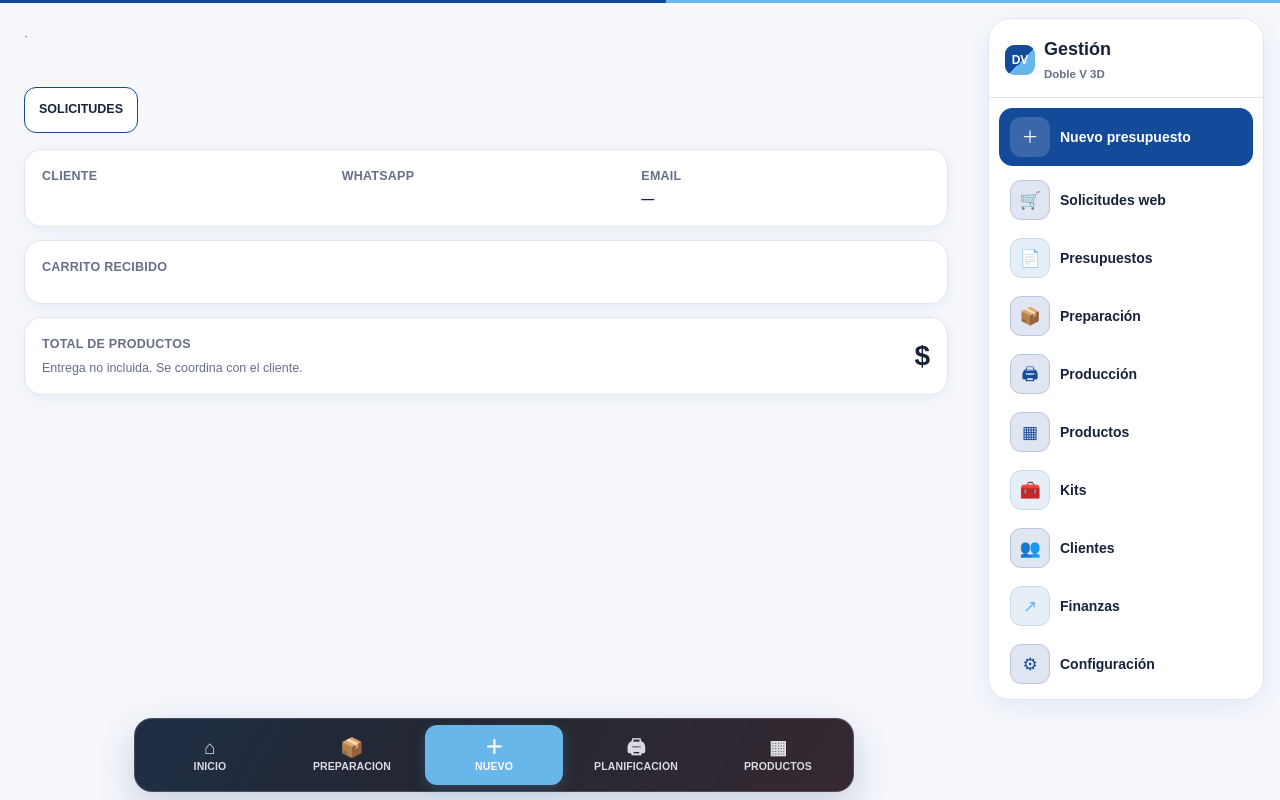
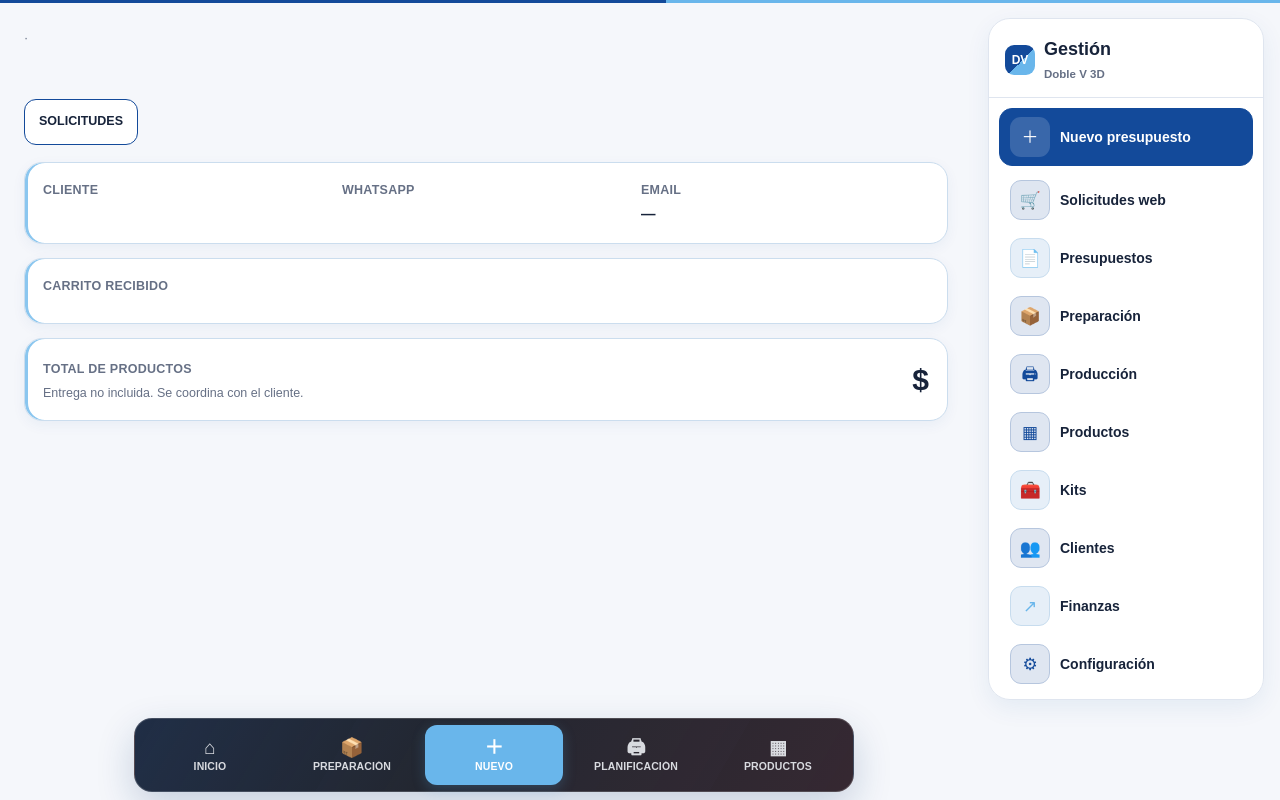
Before and after one commit to LucasVidela7/doblev3d, a Django app: template pedidos/templates/pedidos/solicitud_web_detalle.html in a window 1280 px wide. Run offline with Django 5.2, Linux system fonts and the light colour scheme; the template is opened without the code that fills it, so the values that code supplies are empty.

Commit message:
QA: mejorar detalle de Solicitud web

```diff
--- a/pedidos/templates/pedidos/solicitud_web_detalle.html
+++ b/pedidos/templates/pedidos/solicitud_web_detalle.html
@@ -22,7 +22,7 @@ h1{margin:0;font-size:30px}.sub{margin-top:5px;color:var(--dv-muted,#667085);fon
 @media(max-width:720px){.head{flex-direction:column}.actions{justify-content:flex-start}.info,.money,.customer-compare{grid-template-columns:1fr}.total{align-items:flex-start;flex-direction:column}}
 </style>
 </head>
-<body>
+<body class="dv-commercial-page dv-commercial-detail dv-solicitudes-page">
 <div class="shell">
     {% if messages %}
         {% for message in messages %}
```
